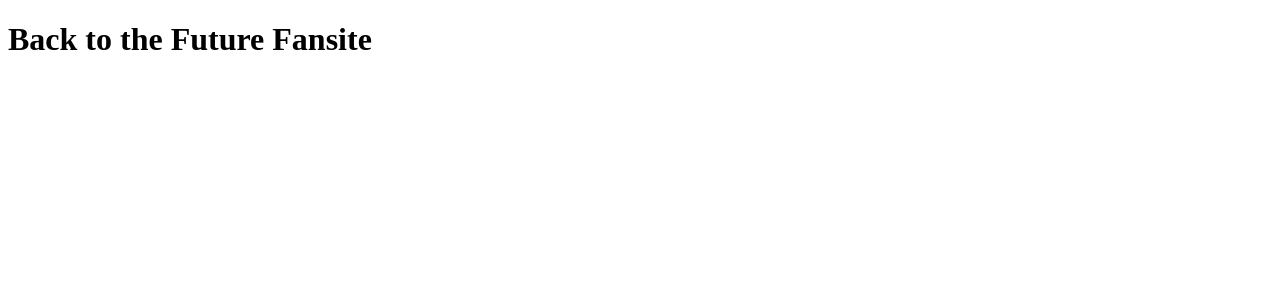
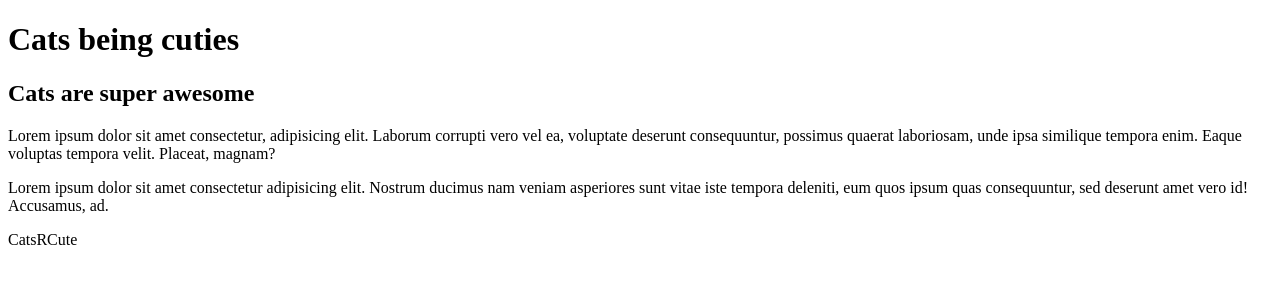
Before and after one commit to chriskimty/my-first-git-repo, a plain HTML site: page index.html in a window 1280 px wide. Drawn offline with Linux system fonts and the light colour scheme.

Commit message:
Updated content to index

```diff
--- a/index.html
+++ b/index.html
@@ -9,7 +9,21 @@
 </head>
 
 <body>
-    <h1>Back to the Future Fansite</h1>
+    <heading>
+        <h1>Cats being cuties</h1>
+    </heading>
+    <main>
+        <h2>Cats are super awesome</h2>
+
+        <p>Lorem ipsum dolor sit amet consectetur, adipisicing elit. Laborum corrupti vero vel ea, voluptate deserunt
+            consequuntur, possimus quaerat laboriosam, unde ipsa similique tempora enim. Eaque voluptas tempora velit.
+            Placeat, magnam?</p>
+
+        <p>Lorem ipsum dolor sit amet consectetur adipisicing elit. Nostrum ducimus nam veniam asperiores sunt vitae
+            iste
+            tempora deleniti, eum quos ipsum quas consequuntur, sed deserunt amet vero id! Accusamus, ad.</p>
+    </main>
+    <footer>CatsRCute</footer>
 </body>
 
 </html>
```
